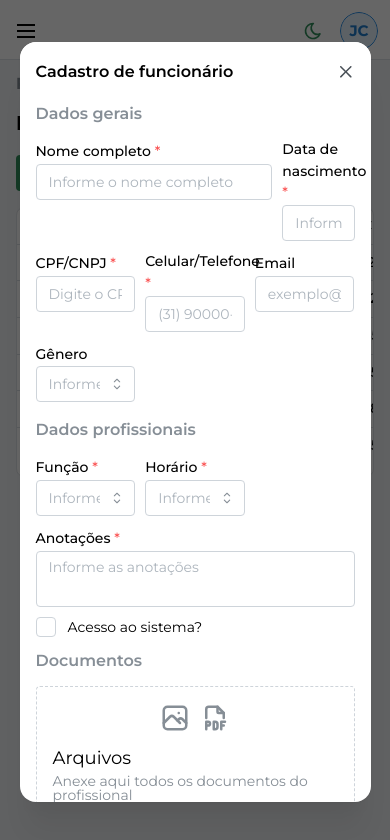
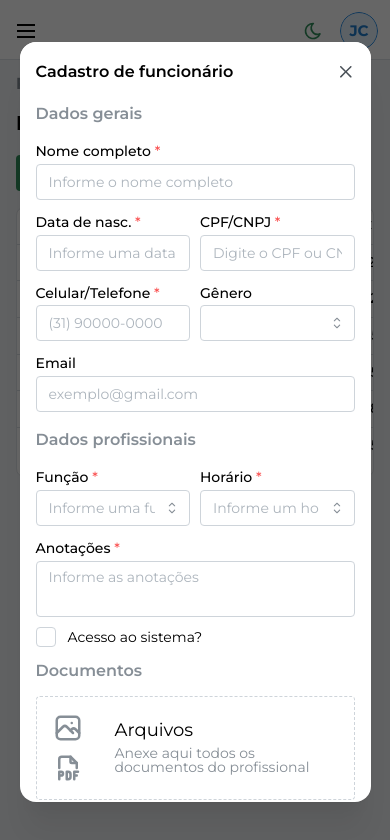
Before and after one commit to Jonathan0609/school-management, a Next.js app: page /employees in a window 390 px wide. Both pictures are taken after a click on the button "Cadastrar funcionário". Shown: the top 840 px of the page. Built offline with nearby package versions, Linux system fonts and the light colour scheme.

Commit message:
feature(adjust-create-employee): Change responsive styles in employee create modal form

```diff
--- a/src/components/Employees/EmployeesModalForm/EmployeesDocumentsForm/index.tsx
+++ b/src/components/Employees/EmployeesModalForm/EmployeesDocumentsForm/index.tsx
@@ -31,7 +31,12 @@ export default function EmployeesDocumentsForm() {
         onDrop={(files) => setFiles((prev) => [...prev, ...files])}
         maxSize={5 * 1024 ** 2}
       >
-        <Group justify="center" gap="md" style={{ pointerEvents: 'none' }}>
+        <Group
+          justify="center"
+          gap="md"
+          style={{ pointerEvents: 'none' }}
+          wrap="nowrap"
+        >
           <DropzoneAccept>
             <IconUpload
               size={30}
--- a/src/components/Employees/EmployeesModalForm/index.tsx
+++ b/src/components/Employees/EmployeesModalForm/index.tsx
@@ -42,7 +42,7 @@ export default function EmployeesModalForm(props: ModalProps) {
               </Text>
 
               <Grid gutter="xs">
-                <GridCol span={9}>
+                <GridCol span={{ base: 12, md: 9 }}>
                   <TextInput
                     withAsterisk
                     label="Nome completo"
@@ -52,17 +52,17 @@ export default function EmployeesModalForm(props: ModalProps) {
                   />
                 </GridCol>
 
-                <GridCol span={3}>
+                <GridCol span={{ base: 6, md: 3 }}>
                   <DateInput
                     withAsterisk
-                    label="Data de nascimento"
+                    label="Data de nasc."
                     placeholder="Informe uma data"
                     {...form.getInputProps('birthDate')}
                     key={form.key('birthDate')}
                   />
                 </GridCol>
 
-                <GridCol span={4}>
+                <GridCol span={{ base: 6, md: 4 }}>
                   <InputCpfCnpj
                     withAsterisk
                     label="CPF"
@@ -72,7 +72,7 @@ export default function EmployeesModalForm(props: ModalProps) {
                   />
                 </GridCol>
 
-                <GridCol span={4}>
+                <GridCol span={{ base: 6, md: 4 }}>
                   <InputPhone
                     withAsterisk
                     label="Celular/Telefone"
@@ -82,19 +82,9 @@ export default function EmployeesModalForm(props: ModalProps) {
                   />
                 </GridCol>
 
-                <GridCol span={4}>
-                  <TextInput
-                    label="Email"
-                    placeholder="exemplo@gmail.com"
-                    {...form.getInputProps('email')}
-                    key={form.key('email')}
-                  />
-                </GridCol>
-
-                <GridCol span={4}>
+                <GridCol span={{ base: 6, md: 4 }}>
                   <Select
                     label="Gênero"
-                    placeholder="Informe um gênero"
                     data={[
                       { label: 'Masculino', value: 'MALE' },
                       { label: 'Feminino', value: 'FEMALE' },
@@ -102,6 +92,15 @@ export default function EmployeesModalForm(props: ModalProps) {
                     ]}
                     {...form.getInputProps('gender')}
                     key={form.key('gender')}
+                  />
+                </GridCol>
+
+                <GridCol span={{ base: 12, md: 4 }}>
+                  <TextInput
+                    label="Email"
+                    placeholder="exemplo@gmail.com"
+                    {...form.getInputProps('email')}
+                    key={form.key('email')}
                   />
                 </GridCol>
               </Grid>
@@ -113,7 +112,7 @@ export default function EmployeesModalForm(props: ModalProps) {
               </Text>
 
               <Grid gutter="xs">
-                <GridCol span={4}>
+                <GridCol span={{ base: 6, md: 4 }}>
                   <Select
                     label="Função"
                     placeholder="Informe uma função"
@@ -159,7 +158,7 @@ export default function EmployeesModalForm(props: ModalProps) {
                   />
                 </GridCol>
 
-                <GridCol span={4}>
+                <GridCol span={{ base: 6, md: 4 }}>
                   <Select
                     label="Horário"
                     placeholder="Informe um horário"
```
